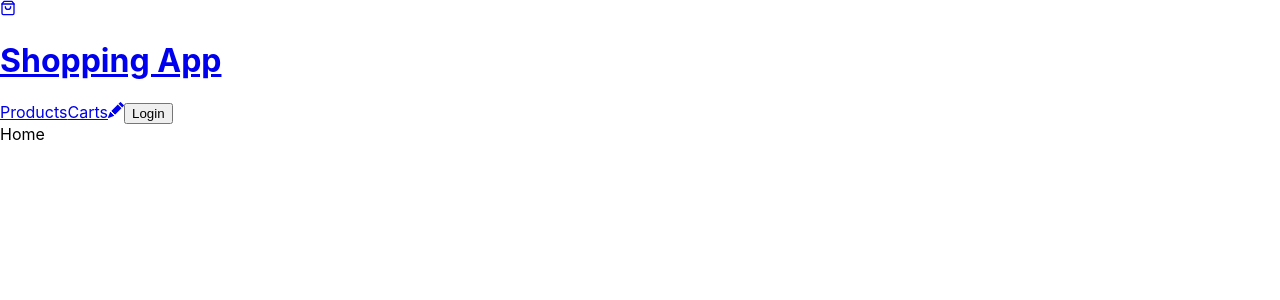
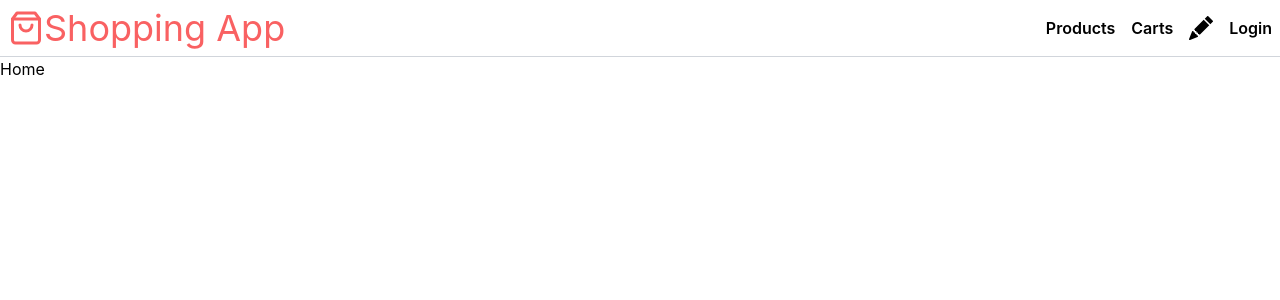
Before and after one commit to feelslikemmmm/creative-select-shop, a React (Create React App) app: page / in a window 1280 px wide. Shown: the top 300 px of the page. Built offline with nearby package versions, Linux system fonts and the light colour scheme.

Commit message:
feat: navbar style update

```diff
--- a/src/components/Navbar.tsx
+++ b/src/components/Navbar.tsx
@@ -4,15 +4,15 @@
 
 const Navbar = () => {
   return (
-    <header>
-      <Link to="/">
+    <header className="flex justify-between border-b border-gray-300 p-2">
+      <Link to="/" className="flex items-center text-4xl text-brand">
         <FiShoppingBag />
         <h1>Shopping App</h1>
       </Link>
-      <nav>
+      <nav className="flex items-center gap-4 font-semibold">
         <Link to="/products">Products</Link>
         <Link to="carts">Carts</Link>
-        <Link to="/products/new">
+        <Link to="/products/new" className="text-2xl">
           <BsFillPencilFill />
         </Link>
         <button>Login</button>
--- a/src/index.css
+++ b/src/index.css
@@ -1,3 +1,7 @@
+@tailwind base;
+@tailwind components;
+@tailwind utilities;
+
 body {
   margin: 0;
   font-family: -apple-system, BlinkMacSystemFont, 'Segoe UI', 'Roboto', 'Oxygen',
@@ -5,6 +9,11 @@
     sans-serif;
   -webkit-font-smoothing: antialiased;
   -moz-osx-font-smoothing: grayscale;
+  @apply flex flex-col items-center;
+}
+
+#root {
+  @apply w-full max-w-screen-2xl;
 }
 
 code {
```
